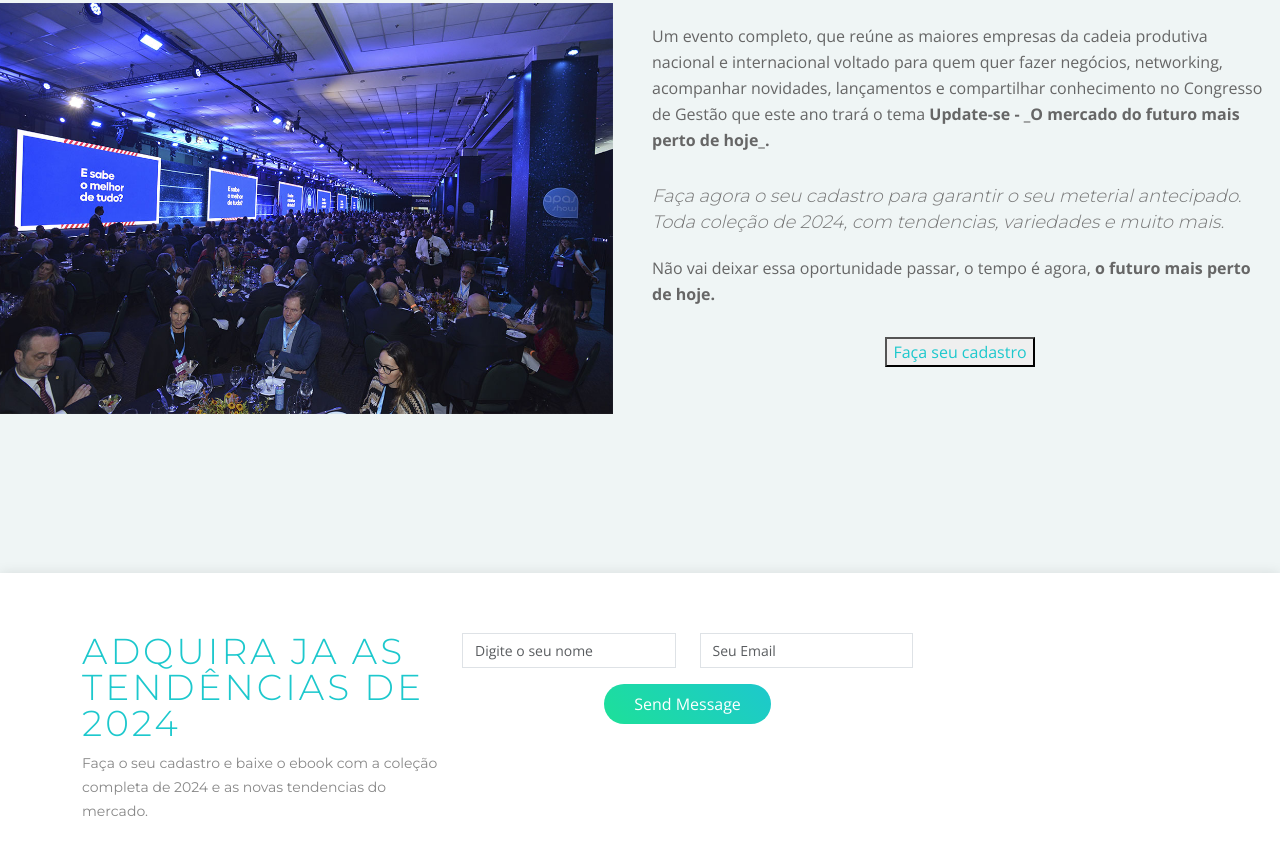
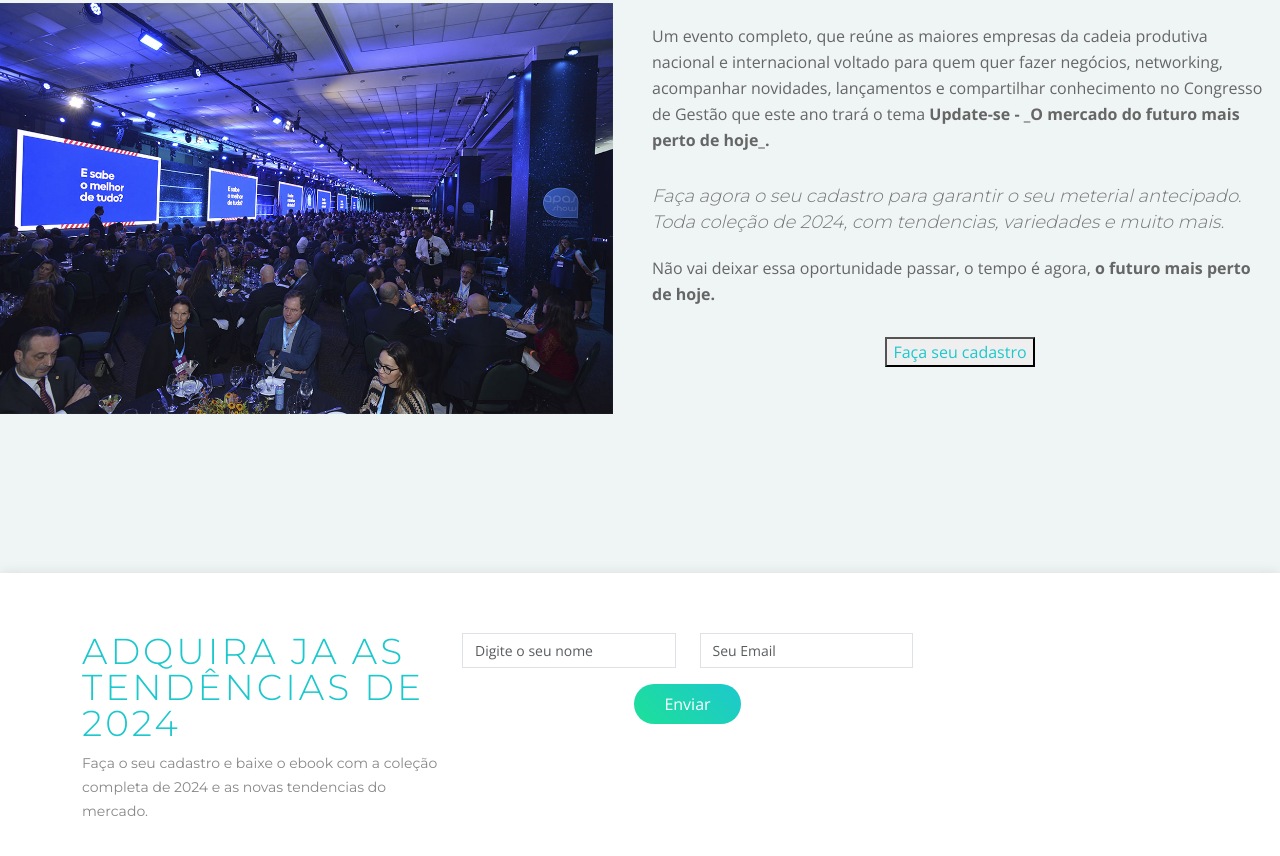
Before and after one commit to Htr2019tb/Htrlp, a plain HTML site: page index.html in a window 1280 px wide. Shown: the part 1134-1990 px from the top of the page. Drawn offline with nearby package versions, Linux system fonts and the light colour scheme.

Commit message:
Atualizar o index.html

```diff
--- a/index.html
+++ b/index.html
@@ -157,7 +157,7 @@
                   <div class="error-message"></div>
                   <div class="sent-message">Your message has been sent. Thank you!</div>
                 </div>
-                <div class="text-center"><button type="submit" title="Send Message">Send Message</button></div>
+                <div class="text-center"><button type="submit" title="Send Message">Enviar</button></div>
               </form>
             </div>
           </div>
```
